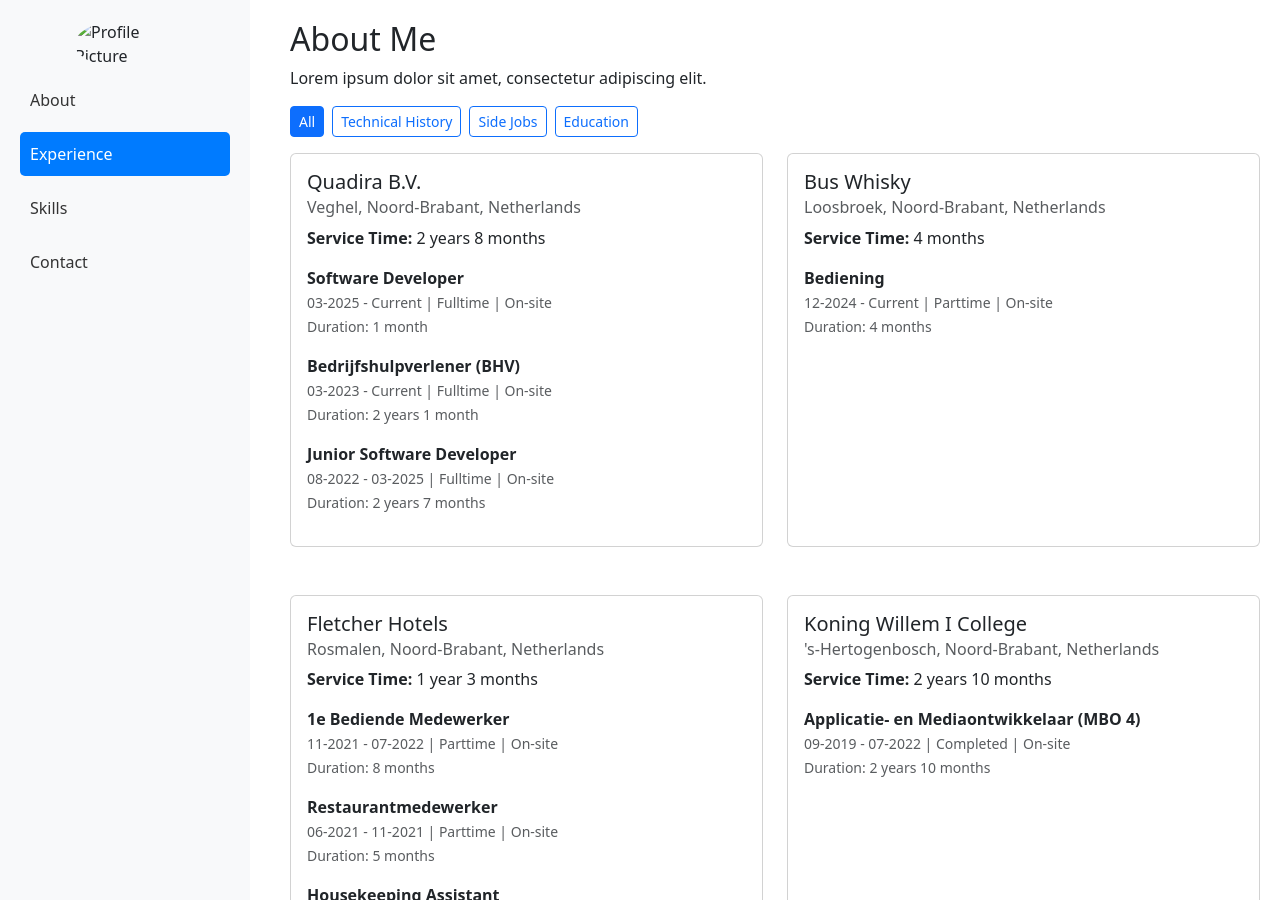
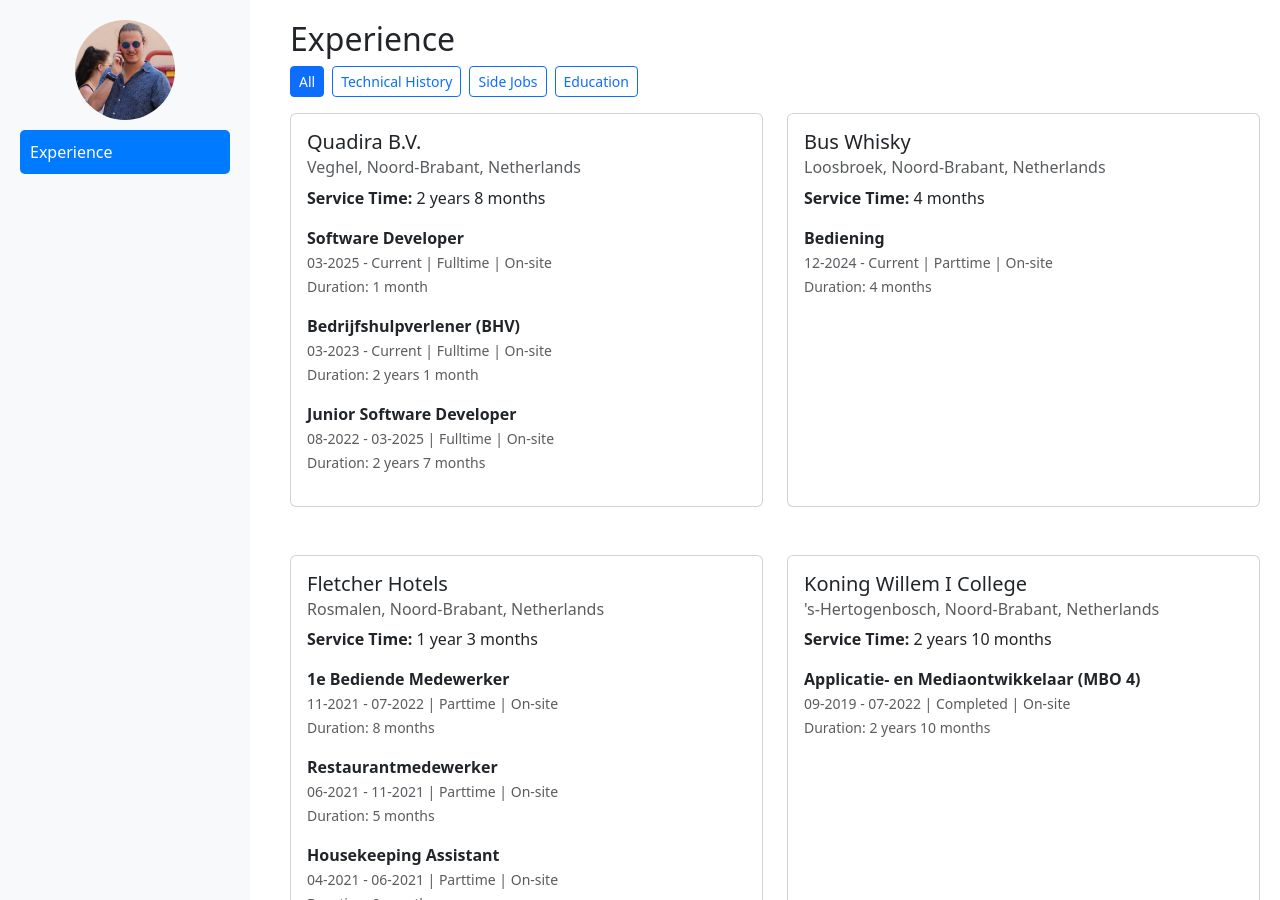
Before and after one commit to MathijsNabbe/Digital-CV, a Jekyll site: the page built from index.html, in a window 1280 px wide and 900 px high. Built offline with Jekyll 4.4.1, drawn with Linux system fonts in a browser that asks for light colours; some of the changed text lies outside the part shown.

Commit message:
Refactor code structure for improved readability and maintainability

```diff
--- a/_includes/navigation.html
+++ b/_includes/navigation.html
@@ -3,10 +3,7 @@
     <img src="assets/images/profile.jpg" alt="Profile Picture">
   </div>
   <ul>
-    <li><a href="#about" class="active">About</a></li>
     <li><a href="#experience">Experience</a></li>
-    <li><a href="#skills">Skills</a></li>
-    <li><a href="#contact">Contact</a></li>
   </ul>
 </nav>
 
--- a/index.html
+++ b/index.html
@@ -4,25 +4,8 @@
 ---
 
 <div class="content">
-    <section id="about">
-        <h2>About Me</h2>
-        <p>Lorem ipsum dolor sit amet, consectetur adipiscing elit.</p>
-    </section>
-
     <section id="experience">
+        <h2>Experience</h2>
         {% include timeline.html %}
     </section>
-
-    <section id="skills">
-        <h2>Skills</h2>
-        <ul>
-            <li>HTML, CSS, JavaScript</li>
-            <li>Python, Django</li>
-        </ul>
-    </section>
-
-    <section id="contact">
-        <h2>Contact</h2>
-        <p>Email: example@example.com</p>
-    </section>
 </div>
```
Also changed, not shown: assets/images/profile.jpg (added).
